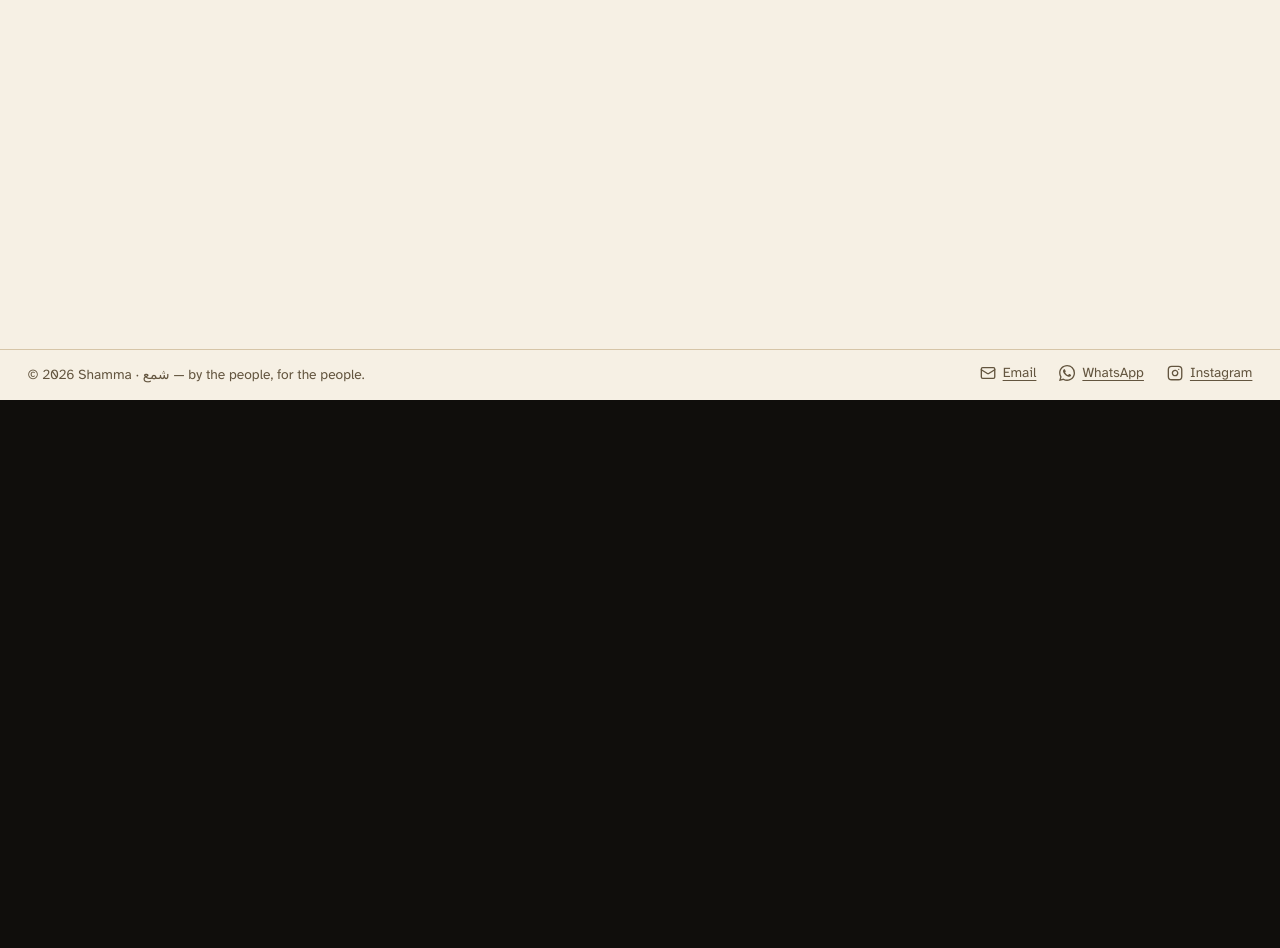
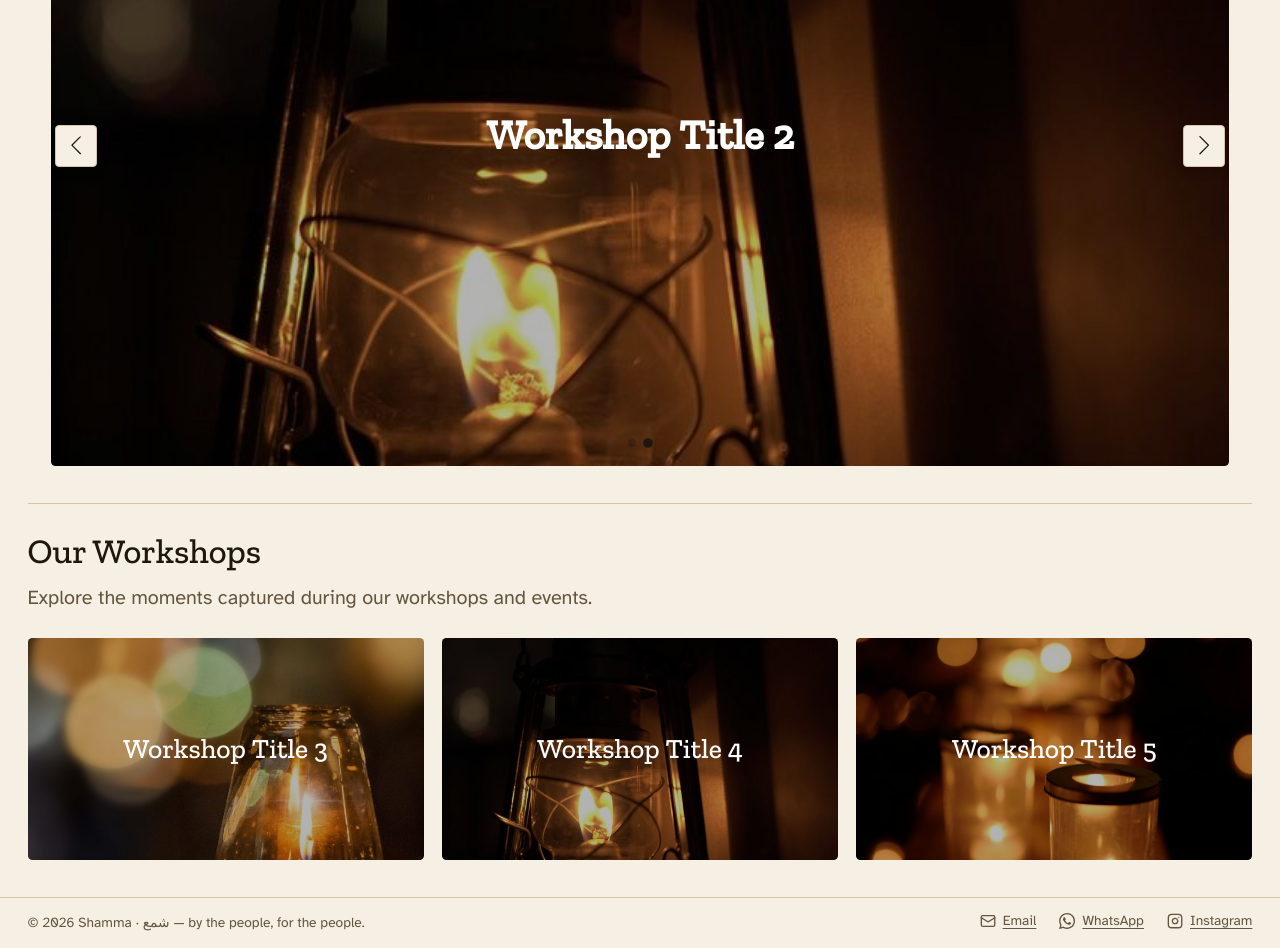
Before and after one commit to TheProjectShamma/shamma-website, a React (Vite) app: page /gallery in a window 1280 px wide. Shown: the part 400-1348 px from the top of the page. Before the commit the page ends 800 px from the top, so only its background shows below. Built offline with nearby package versions, Linux system fonts and the light colour scheme.

Commit message:
Added new Gallery page.

```diff
--- a/src/App.jsx
+++ b/src/App.jsx
@@ -8,6 +8,7 @@ import Contact from "./pages/Contact";
 import Goals from "./pages/Goals";
 import Home from "./pages/Home";
 import Volunteer from "./pages/Volunteer";
+import Gallery from "./pages/Gallery";
 import { Page } from "./ui";
 
 const Program = lazy(() => import("./pages/Program"));
@@ -53,6 +54,7 @@ function Shell() {
           <Route path="/" element={<Home />} />
           <Route path="/about" element={<About />} />
           <Route path="/goals" element={<Goals />} />
+          <Route path="/gallery" element={<Gallery />} />
           <Route
             path="/program"
             element={
--- /dev/null
+++ b/src/components/GalleryContent.jsx
@@ -0,0 +1,21 @@
+export default function GalleryContent({workshops = []}) {
+    return (
+        <div className="grid grid-cols-1 gap-3 sm:grid-cols-2 sm:gap-4 lg:grid-cols-3">
+            {workshops.map((workshop, index) => (
+                <div key={index} className="relative aspect-video w-full overflow-hidden rounded-sm">
+                    <img
+                        src={workshop.image}
+                        alt={workshop.alt || workshop.title}
+                        className="absolute inset-0 h-full w-full object-cover"
+                    />
+                    <div className="absolute inset-0 bg-black/30" />
+                    <div className="absolute inset-0 flex items-center justify-center px-4">
+                        <h3 className="text-center text-xl font-medium leading-tight text-white sm:text-2xl">
+                            {workshop.title}
+                        </h3>
+                    </div>
+                </div>
+            ))}
+        </div>
+    );
+}
--- /dev/null
+++ b/src/components/WorkshopBanner.jsx
@@ -0,0 +1,68 @@
+import { Swiper, SwiperSlide } from 'swiper/react';
+import { Autoplay, Pagination, Navigation } from 'swiper/modules';
+
+// Import Swiper styles
+import 'swiper/css';
+import 'swiper/css/pagination';
+import 'swiper/css/navigation';
+
+export default function WorkshopBanner({ banners = [] }) {
+  if (!banners || banners.length === 0) return "No banners available";
+
+  // Single banner (no slider needed)
+  if (banners.length === 1) {
+    const banner = banners[0];
+    return (
+      <div className="relative mx-auto aspect-video w-full max-w-5xl overflow-hidden rounded-sm">
+        <img
+          src={banner.image}
+          alt={banner.alt || banner.title}
+          className="absolute inset-0 h-full w-full object-cover"
+        />
+        <div className="absolute inset-0 bg-black/30" />
+        <div className="absolute inset-0 flex items-center justify-center">
+          <h2 className="text-center text-3xl font-bold text-white sm:text-4xl">
+            {banner.title}
+          </h2>
+        </div>
+      </div>
+    );
+  }
+
+  // Slider for multiple banners
+  return (
+    <div className="mx-auto aspect-video w-full max-w-5xl overflow-hidden rounded-sm custom-workshop-slider">
+      <Swiper
+        modules={[Autoplay, Pagination, Navigation]}
+        spaceBetween={0}
+        slidesPerView={1}
+        loop={true}
+        autoplay={{
+          delay: 4000,
+          disableOnInteraction: false,
+        }}
+        pagination={{ clickable: true }}
+        navigation={true}
+        className="h-full w-full"
+      >
+        {banners.map((banner, index) => (
+          <SwiperSlide key={index} className="h-full">
+            <div className="relative h-full w-full overflow-hidden">
+              <img
+                src={banner.image}
+                alt={banner.alt || banner.title}
+                className="absolute inset-0 h-full w-full object-cover"
+              />
+              <div className="absolute inset-0 bg-black/30" />
+              <div className="absolute inset-0 flex items-center justify-center px-4">
+                <h2 className="text-center text-3xl font-bold text-white sm:text-4xl">
+                  {banner.title}
+                </h2>
+              </div>
+            </div>
+          </SwiperSlide>
+        ))}
+      </Swiper>
+    </div>
+  );
+}
--- a/src/content.js
+++ b/src/content.js
@@ -7,6 +7,7 @@ export const LINKS = [
   { to: "/", label: "Home" },
   { to: "/volunteer", label: "Volunteer" },
   { to: "/contact", label: "Contact" },
+  { to: "/gallery", label: "Gallery" },
 ];
 
 export const ABOUT_LINKS = [
@@ -39,3 +40,34 @@ export const REGIONS = [
   { name: "Margalla Region", coords: [33.749375, 73.005815], status: "active", note: "Expanding" },
   { name: "Rawalpindi", coords: [33.5651, 73.0369], status: "expanding", note: "Expanding" },
 ];
+
+export const banners = [
+    {
+        image: "/photos/photo-1.jpg",
+        alt: "Workshop Image 1",
+        title: "Workshop Title 1"
+    },
+    {
+        image: "/photos/photo-2.jpg",
+        alt: "Workshop Image 2",
+        title: "Workshop Title 2"
+    }
+];
+
+export const workshops = [
+    {
+        image: "/photos/photo-3.jpg",
+        alt: "Workshop Image 3",
+        title: "Workshop Title 3"
+    },
+    {
+        image: "/photos/photo-2.jpg",
+        alt: "Workshop Image 2",
+        title: "Workshop Title 4"
+    },
+    {
+        image: "/photos/photo-1.jpg",
+        alt: "Workshop Image 1",
+        title: "Workshop Title 5"
+    }
+];
--- a/src/index.css
+++ b/src/index.css
@@ -263,3 +263,55 @@
   background: var(--paper);
   border: 2px dashed var(--flame);
 }
+
+/* Custom Swiper Theme Integration */
+.custom-workshop-slider {
+  --swiper-navigation-color: var(--ink);
+  --swiper-pagination-color: var(--ink);
+  --swiper-pagination-bullet-inactive-color: var(--ink);
+  --swiper-pagination-bullet-inactive-opacity: 0.35;
+  --swiper-navigation-size: 20px;
+}
+
+/* Style the navigation buttons to match your panel/paper design tokens */
+.custom-workshop-slider .swiper-button-next,
+.custom-workshop-slider .swiper-button-prev {
+  background-color: var(--paper);
+  color: var(--ink);
+  width: 42px;
+  height: 42px;
+  border-radius: 4px;
+  border: 1px solid var(--line);
+  box-shadow: 0 4px 12px rgba(0, 0, 0, 0.1);
+  transition: all 0.2s ease;
+  ::slotted(svg), svg {
+        width: 1rem;
+        height: 1rem;
+    }
+}
+
+.custom-workshop-slider .swiper-button-next:hover,
+.custom-workshop-slider .swiper-button-prev:hover {
+  background-color: var(--panel);
+  border-color: var(--ink);
+}
+
+/* Adjust pseudo-element icon scaling for Swiper arrows */
+.custom-workshop-slider .swiper-button-next::after,
+.custom-workshop-slider .swiper-button-prev::after {
+  font-size: 1rem;
+  font-weight: bold;
+}
+
+/* Adjust pagination dot spacing and styling */
+.custom-workshop-slider .swiper-pagination-bullet {
+  width: 8px;
+  height: 8px;
+  background: var(--ink);
+  transition: opacity 0.2s ease, transform 0.2s ease;
+}
+
+.custom-workshop-slider .swiper-pagination-bullet-active {
+  opacity: 1;
+  transform: scale(1.2);
+}
--- /dev/null
+++ b/src/pages/Gallery.jsx
@@ -0,0 +1,25 @@
+import { Page } from "../ui";
+import WorkshopBanner from "../components/WorkshopBanner";
+import GalleryContent from "../components/GalleryContent";
+import { banners, workshops } from "../content";
+
+export default function Gallery() {
+  return (
+    <Page
+      title="Gallery"
+      lede="A collection of photos and videos from our events, activities, and initiatives."
+    >
+      <WorkshopBanner banners={banners} />
+
+      <section className="mt-8 border-t border-line pt-6">
+        <header className="mb-5">
+          <h2 className="text-2xl text-ink sm:text-3xl">Our Workshops</h2>
+          <p className="mt-2 text-muted">
+          Explore the moments captured during our workshops and events.
+          </p>
+        </header>
+        <GalleryContent workshops={workshops} />
+      </section>
+    </Page>
+  );
+}
```
